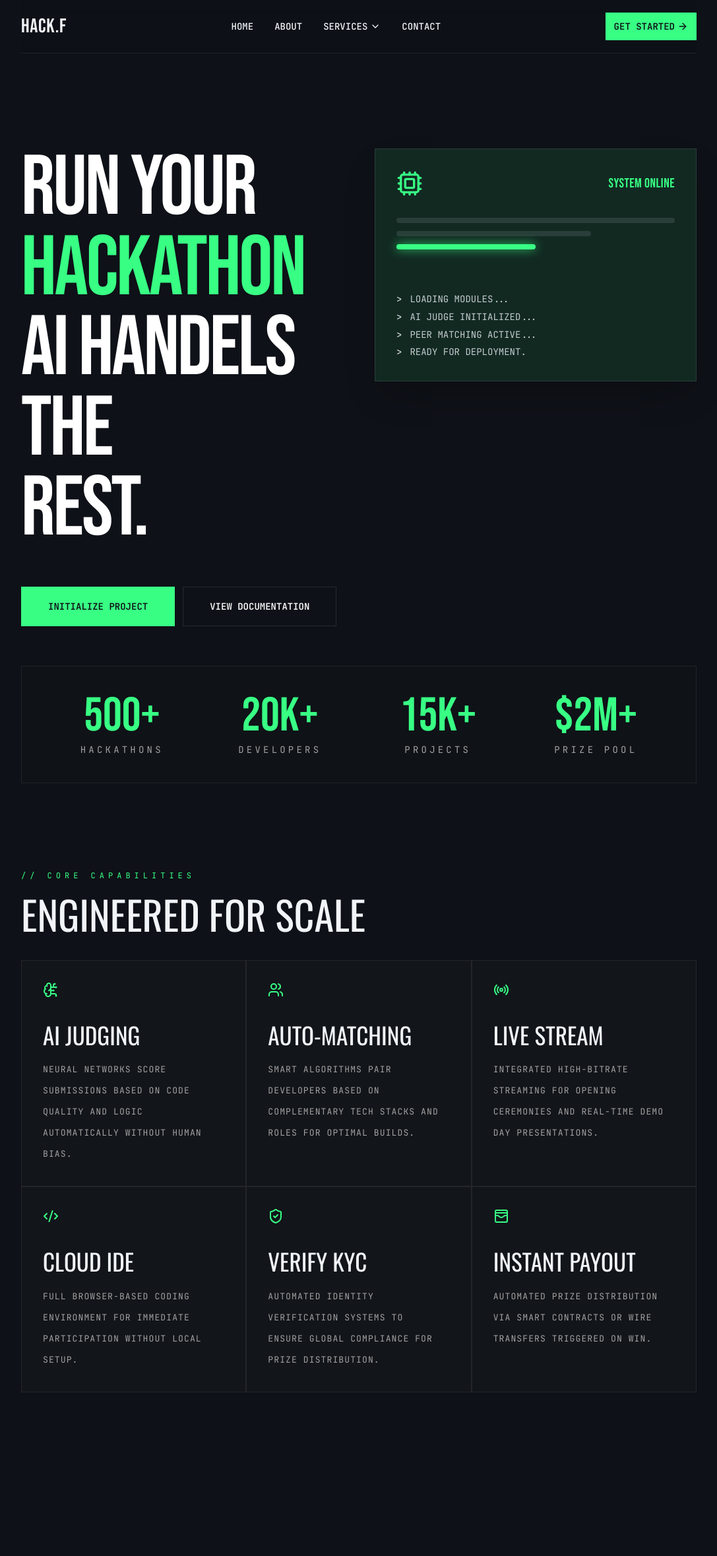
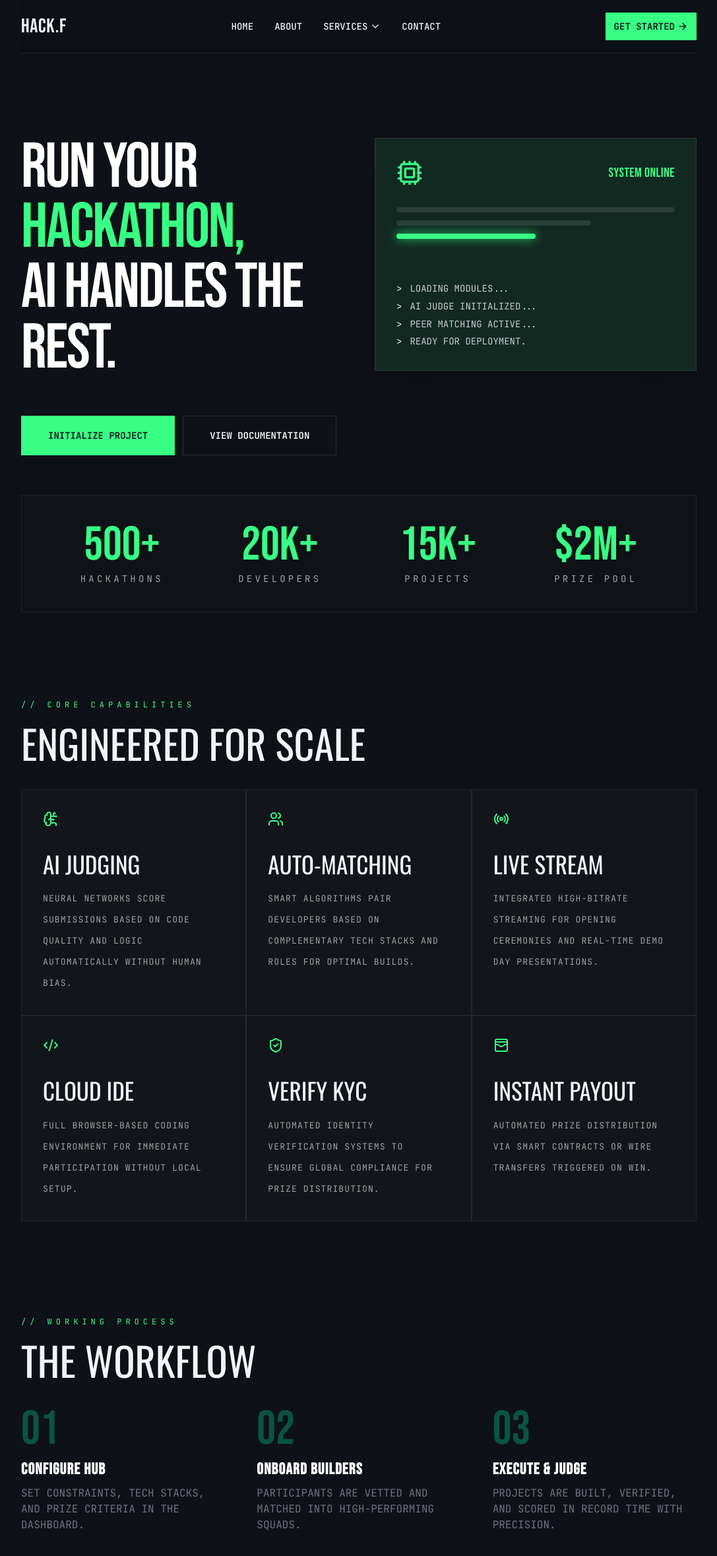
Before and after one commit to Jerome-Mondol/hackathon-management, a Next.js app: page / in a window 1280 px wide. Shown: the top 2358 px of the page at 66% size, without its empty margins (96-1183 px from the left). Before the commit the page ends 2182 px from the top, so only its background shows below. Built offline with nearby package versions, Linux system fonts and the light colour scheme.

Commit message:
feat(ui): added workflow section with proper responsiveness

```diff
--- a/app/page.tsx
+++ b/app/page.tsx
@@ -1,20 +1,16 @@
-import Hero from "@/sections/hero/hero"
+import Hero from "@/sections/hero/Hero"
 import StatsStrip from "@/sections/stats/StatsStrip"
 import CapabilitiesSection from "../sections/capabilities/CapabilitiesSection"
-
-const statsItems = [
-  { value: "500+", label: "HACKATHONS" },
-  { value: "20K+", label: "DEVELOPERS" },
-  { value: "15K+", label: "PROJECTS" },
-  { value: "$2M+", label: "PRIZE POOL" },
-]
+import WorkflowSection from "../sections/workflow/WorkflowSection"
+import { homeStats } from "../sections/stats/stats.data"
 
 const Home = () => {
   return (
     <div className="min-h-screen bg-background">
       <Hero />
-      <StatsStrip items={statsItems}  />
+      <StatsStrip items={homeStats}  />
       <CapabilitiesSection />
+      <WorkflowSection />
     </div>
   )
 }
--- /dev/null
+++ b/sections/hero/hero.data.ts
@@ -0,0 +1,33 @@
+export interface HeroData {
+  title: {
+    line1: string;
+    highlight: string;
+    line2: string;
+    line3: string;
+  };
+  primaryButton: {
+    text: string;
+    href?: string;
+  };
+  secondaryButton: {
+    text: string;
+    href?: string;
+  };
+}
+
+export const heroData: HeroData = {
+  title: {
+    line1: "RUN YOUR",
+    highlight: "HACKATHON,",
+    line2: "AI HANDLES THE",
+    line3: "REST.",
+  },
+  primaryButton: {
+    text: "INITIALIZE PROJECT",
+    href: "#",
+  },
+  secondaryButton: {
+    text: "VIEW DOCUMENTATION",
+    href: "#",
+  },
+};
--- a/sections/hero/hero.tsx
+++ b/sections/hero/hero.tsx
@@ -1,17 +1,26 @@
-import SystemDashboard from "@/components/hero/SystemDashbord"
-import { Button } from "@/components/ui/button"
+import SystemDashboard from "@/components/hero/SystemDashbord";
+import { Button } from "@/components/ui/button";
+import { heroData } from "./hero.data";
 
-const Hero = () => {
+interface HeroProps {
+  className?: string;
+}
+
+const Hero = ({ className = "" }: HeroProps) => {
   return (
-        <section className="w-full h-auto pt-24 md:pt-28  lg:pt-36">
-            <div className="mx-auto flex w-full flex-col items-center gap-10 lg:flex-row lg:items-start lg:gap-12">
+    <section className={`w-full ${className}`.trim()}>
+      <div className="mx-auto flex w-full flex-col items-center gap-10 pt-24 md:pt-25 lg:pt-32 lg:flex-row lg:items-start lg:gap-12">
         <div className="flex w-full flex-col items-start justify-center gap-6 lg:w-1/2">
-                    <h1 className="font-bebas text-5xl leading-[0.95] tracking-tight sm:text-7xl md:text-8xl xl:text-9xl">
-                        RUN YOUR <span className="text-primary">HACKATHON</span> <br /> AI HANDELS THE <br /> REST.
+          <h1 className="font-bebas text-7xl leading-[0.95] tracking-tight sm:text-7xl md:text-8xl xl:text-8xl">
+            {heroData.title.line1} <span className="text-primary">{heroData.title.highlight}</span> <br /> {heroData.title.line2} <br /> {heroData.title.line3}
           </h1>
-                    <div className="mt-6 flex flex-col gap-3 sm:mt-8 sm:flex-row sm:flex-wrap">
-                        <Button variant="default" size="lg" className="w-full sm:w-auto">INITIALIZE PROJECT</Button>
-                        <Button variant="outline" size="lg" className="w-full sm:w-auto">VIEW DOCUMENTATION</Button>
+          <div className="mt-6 flex w-full flex-col gap-3 sm:mt-8 sm:flex-row sm:flex-wrap">
+            <Button variant="default" size="lg" className="w-full sm:w-auto">
+              {heroData.primaryButton.text}
+            </Button>
+            <Button variant="outline" size="lg" className="w-full sm:w-auto">
+              {heroData.secondaryButton.text}
+            </Button>
           </div>
         </div>
         <div className="flex w-full items-center justify-center lg:w-1/2">
@@ -19,7 +28,7 @@ const Hero = () => {
         </div>
       </div>
     </section>
-  )
-}
+  );
+};
 
-export default Hero
+export default Hero;
--- /dev/null
+++ b/sections/workflow/WorkflowSection.tsx
@@ -0,0 +1,41 @@
+import { workflowItems } from "./workflow.data";
+
+interface WorkflowSectionProps {
+  className?: string;
+}
+
+const WorkflowSection = ({ className = "" }: WorkflowSectionProps) => {
+  return (
+    <section className={`w-full ${className}`.trim()}>
+      <div className="py-10 sm:py-14 lg:py-18">
+        <p className="font-jetbrains text-xs uppercase tracking-[0.5em] text-primary">
+          {"// WORKING PROCESS"}
+        </p>
+
+        <h2 className="mt-5 font-oswald text-4xl uppercase leading-none text-foreground sm:text-6xl">
+          THE WORKFLOW
+        </h2>
+
+        <div className="relative mt-10 flex w-full justify-between flex-col items-center gap-8 md:flex-row md:justify-center md:gap-12">
+
+
+          {workflowItems.map((item, index) => (
+            <div key={item.number} className="relative z-10 flex flex-col  md:flex-1">
+              <span className="font-bebas text-6xl text-emerald-500/40 md:text-7xl">
+                {item.number}
+              </span>
+              <h3 className="mt-2 font-bebas tracking-wider text-xl font-bold uppercase text-white md:text-2xl">
+                {item.title}
+              </h3>
+              <p className="mt-2 font-jetbrains text-sm uppercase text-zinc-500 md:text-base">
+                {item.description}
+              </p>
+            </div>
+          ))}
+        </div>
+      </div>
+    </section>
+  );
+};
+
+export default WorkflowSection;
--- /dev/null
+++ b/sections/workflow/workflow.data.ts
@@ -0,0 +1,23 @@
+export interface WorkflowItem {
+  number: string;
+  title: string;
+  description: string;
+}
+
+export const workflowItems: WorkflowItem[] = [
+  {
+    number: "01",
+    title: "CONFIGURE HUB",
+    description: "SET CONSTRAINTS, TECH STACKS, AND PRIZE CRITERIA IN THE DASHBOARD.",
+  },
+  {
+    number: "02",
+    title: "ONBOARD BUILDERS",
+    description: "PARTICIPANTS ARE VETTED AND MATCHED INTO HIGH-PERFORMING SQUADS.",
+  },
+  {
+    number: "03",
+    title: "EXECUTE & JUDGE",
+    description: "PROJECTS ARE BUILT, VERIFIED, AND SCORED IN RECORD TIME WITH PRECISION.",
+  },
+];
```
Lines whose indentation alone changed are shown as unchanged.
